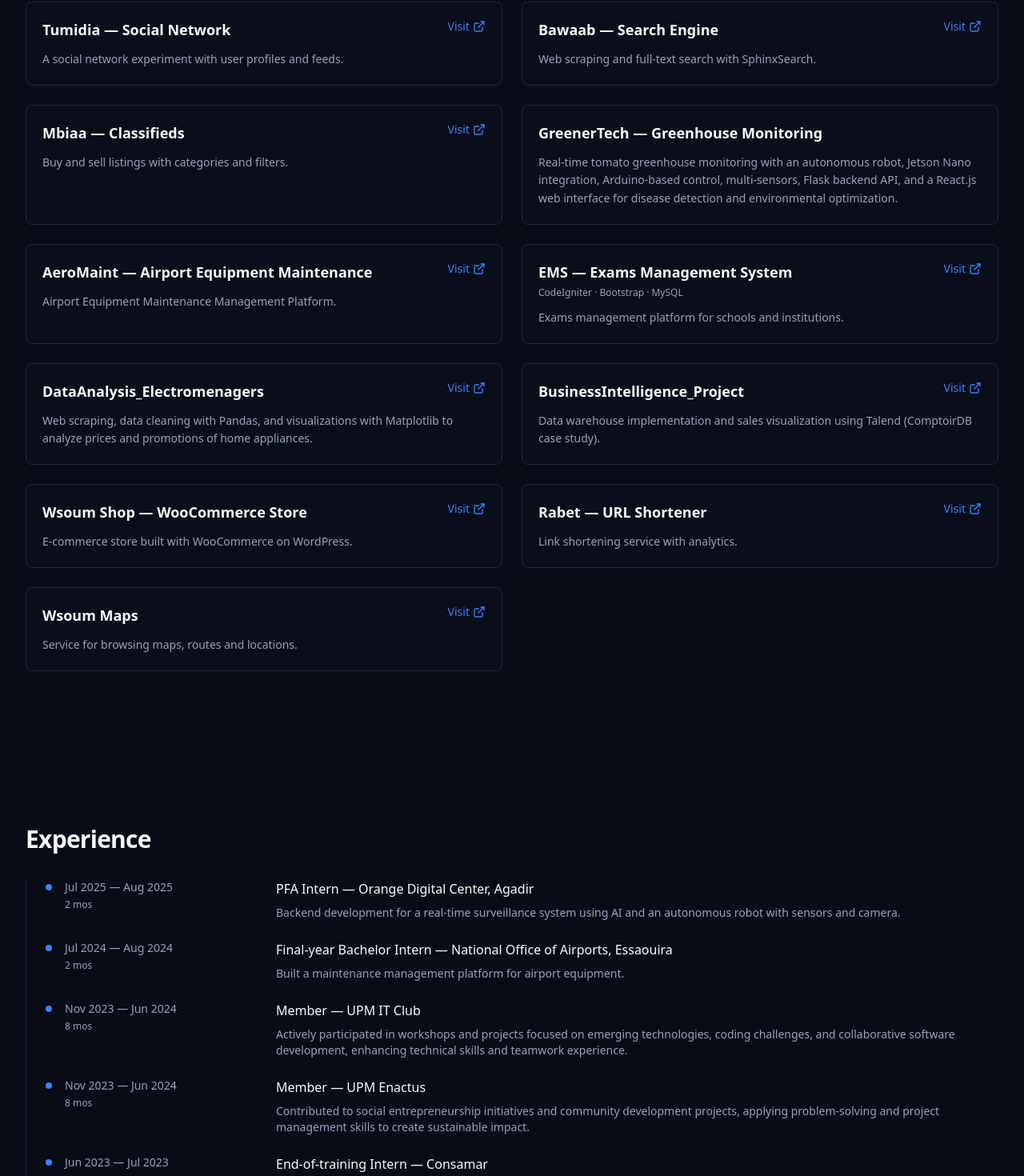
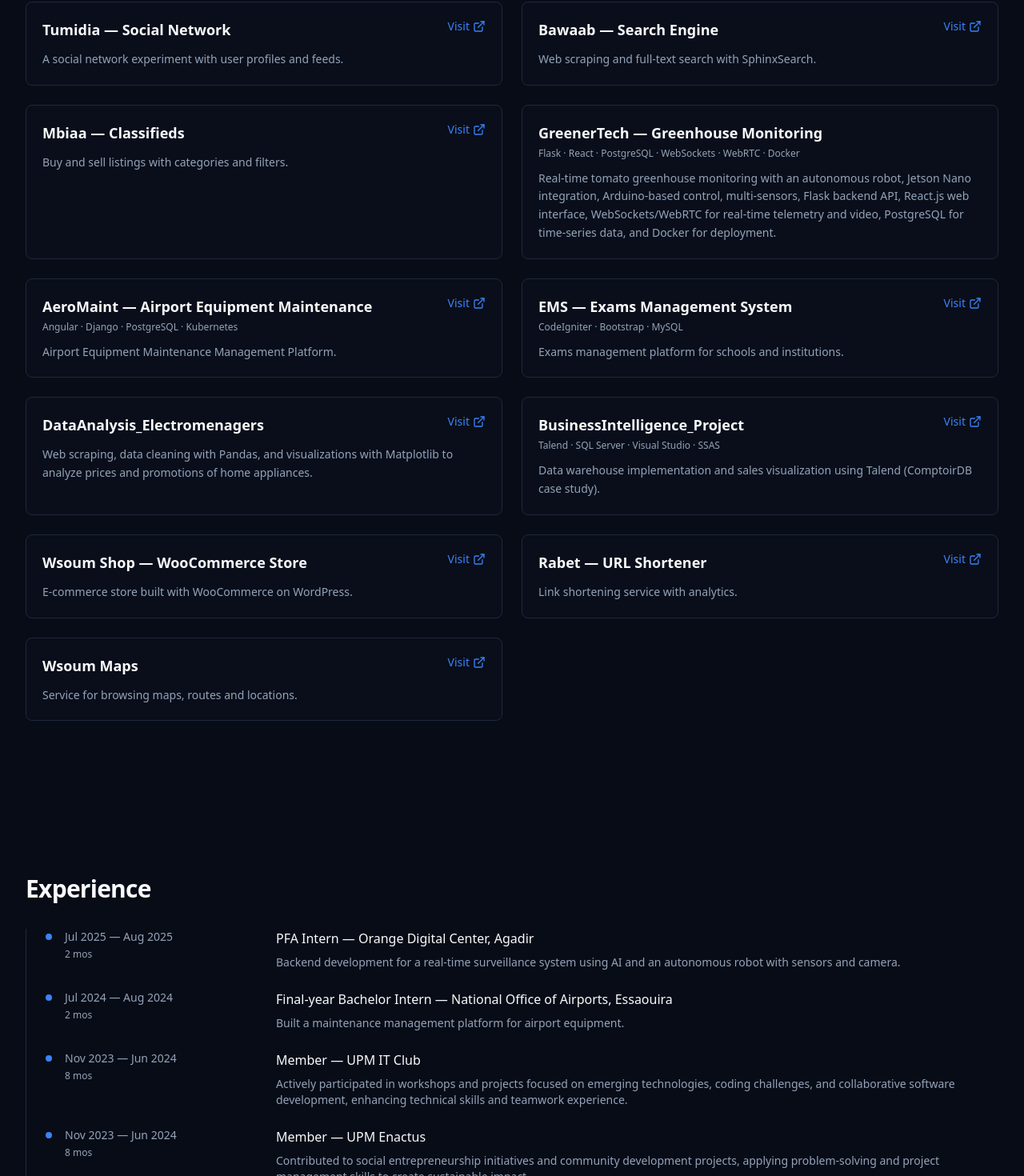
Before and after one commit to youssefbouali/portfolio, a React (Vite) app: page / in a window 1280 px wide. Shown: the part 2914-4384 px from the top of the page at 80% size. Built offline with nearby package versions, Linux system fonts and the light colour scheme.

Commit message:
Up portfolio

```diff
--- a/client/pages/Index.tsx
+++ b/client/pages/Index.tsx
@@ -500,11 +500,13 @@
 
           <ProjectCard
             title="GreenerTech — Greenhouse Monitoring"
-            description="Real-time tomato greenhouse monitoring with an autonomous robot, Jetson Nano integration, Arduino-based control, multi-sensors, Flask backend API, and a React.js web interface for disease detection and environmental optimization."
+            stack="Flask · React · PostgreSQL · WebSockets · WebRTC · Docker"
+            description="Real-time tomato greenhouse monitoring with an autonomous robot, Jetson Nano integration, Arduino-based control, multi-sensors, Flask backend API, React.js web interface, WebSockets/WebRTC for real-time telemetry and video, PostgreSQL for time-series data, and Docker for deployment."
           />
 
           <ProjectCard
             title="AeroMaint — Airport Equipment Maintenance"
+            stack="Angular · Django · PostgreSQL · Kubernetes"
             href="https://github.com/youssefbouali/AeroMaint"
             description="Airport Equipment Maintenance Management Platform."
           />
@@ -524,6 +526,7 @@
 
           <ProjectCard
             title="BusinessIntelligence_Project"
+            stack="Talend · SQL Server · Visual Studio · SSAS"
             href="https://github.com/youssefbouali/BusinessIntelligence_Project"
             description="Data warehouse implementation and sales visualization using Talend (ComptoirDB case study)."
           />
@@ -586,7 +589,7 @@
           </TimelineItem>
           <TimelineItem
             showDuration={true}
-            period="Jun 2023 — Jul 2023"
+            period="Jun 2023 — Jun 2023"
             title="End‑of‑training Intern — Consamar"
           >
             Installation and configuration of machines and a supervision system.
```
